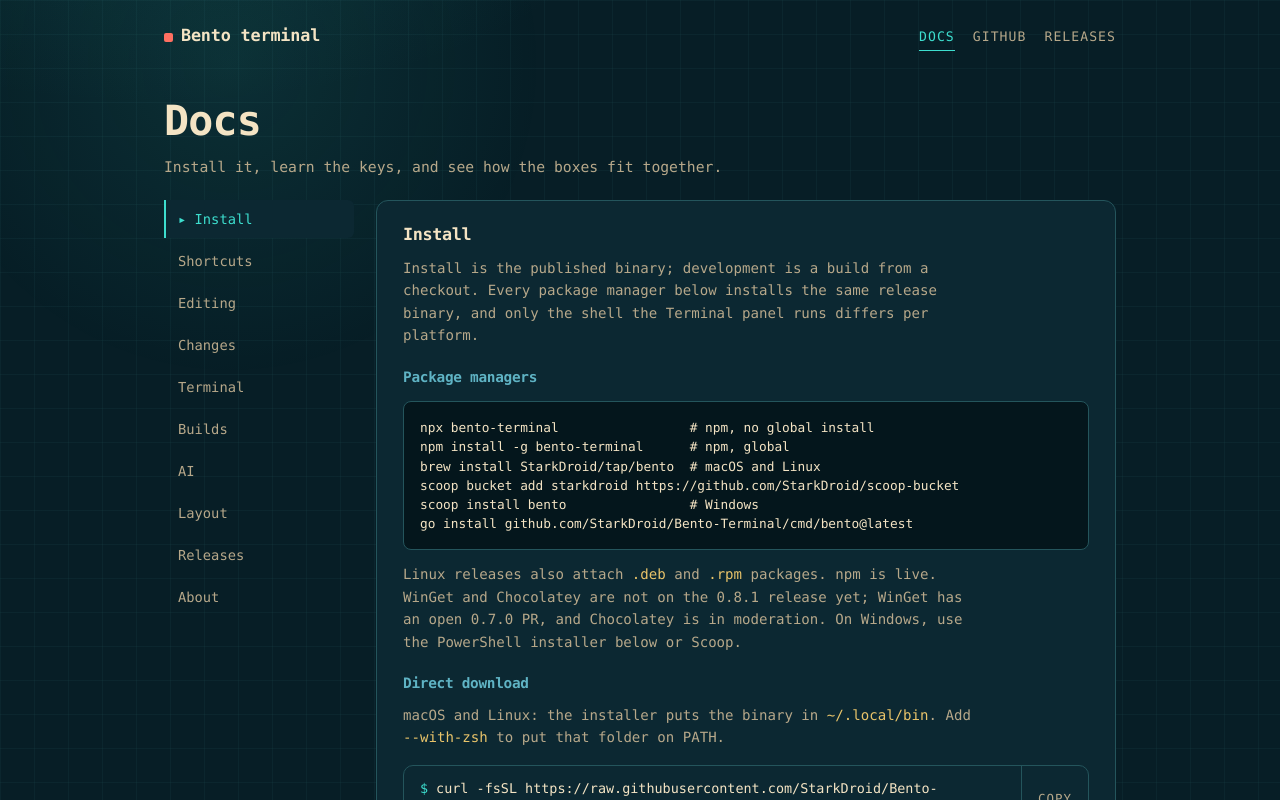
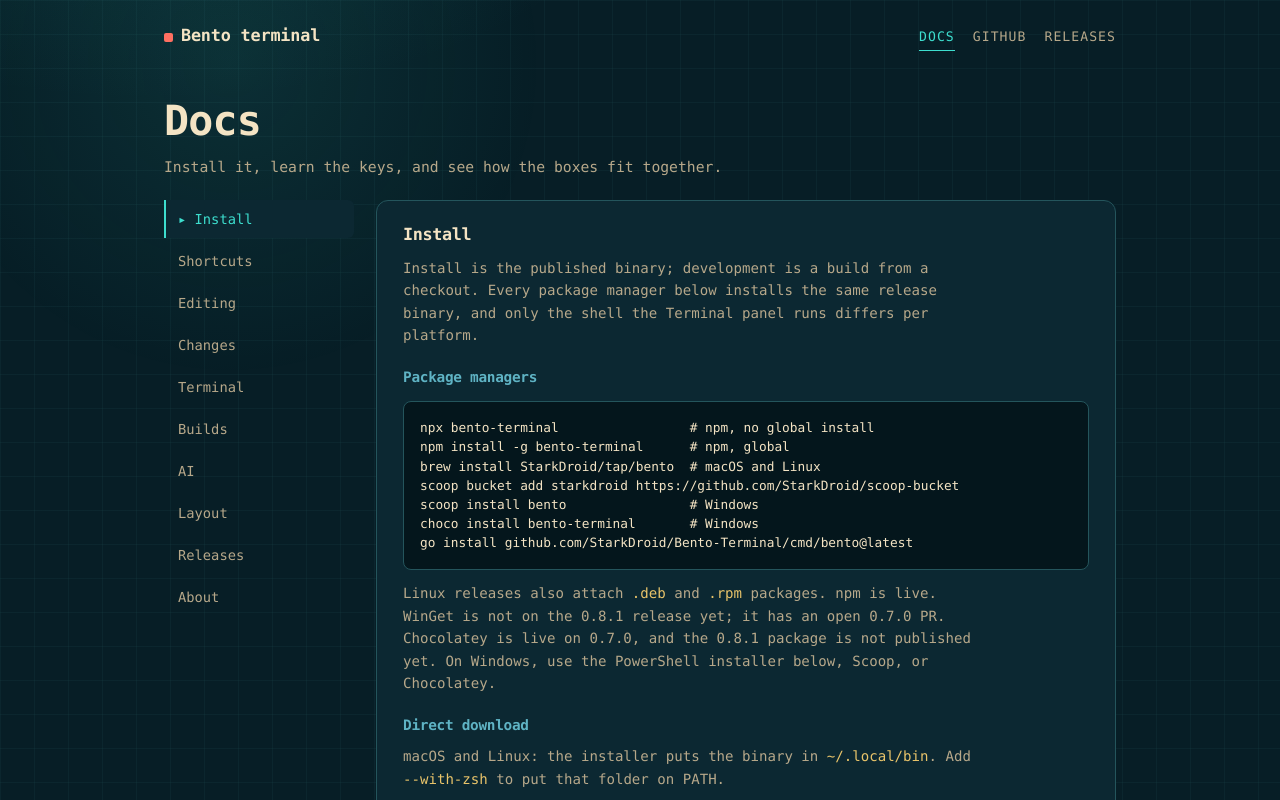
Before and after one commit to StarkDroid/Bento-Terminal, a SvelteKit app in the folder website/: page /docs in a window 1280 px wide. Shown: the top 800 px of the page. Built offline with nearby package versions, Linux system fonts and the light colour scheme.

Commit message:
docs: mark Chocolatey as live
/silent

```diff
--- a/website/src/routes/docs/+page.svelte
+++ b/website/src/routes/docs/+page.svelte
@@ -144,12 +144,14 @@ npm install -g bento-terminal      # npm, global
 brew install StarkDroid/tap/bento  # macOS and Linux
 scoop bucket add starkdroid https://github.com/StarkDroid/scoop-bucket
 scoop install bento                # Windows
+choco install bento-terminal       # Windows
 go install github.com/StarkDroid/Bento-Terminal/cmd/bento@latest</pre>
 				<p class="muted">
 					Linux releases also attach <code>.deb</code> and <code>.rpm</code>
-					packages. npm is live. WinGet and Chocolatey are not on the 0.8.1 release
-					yet; WinGet has an open 0.7.0 PR, and Chocolatey is in moderation.
-					On Windows, use the PowerShell installer below or Scoop.
+					packages. npm is live. WinGet is not on the 0.8.1 release yet; it has an
+					open 0.7.0 PR. Chocolatey is live on 0.7.0, and the 0.8.1 package is not
+					published yet. On Windows, use the PowerShell installer below, Scoop, or
+					Chocolatey.
 				</p>
 
 				<h3>Direct download</h3>
```
Also changed, not shown: 1 other file (tests, documents, lock files or other folders).
